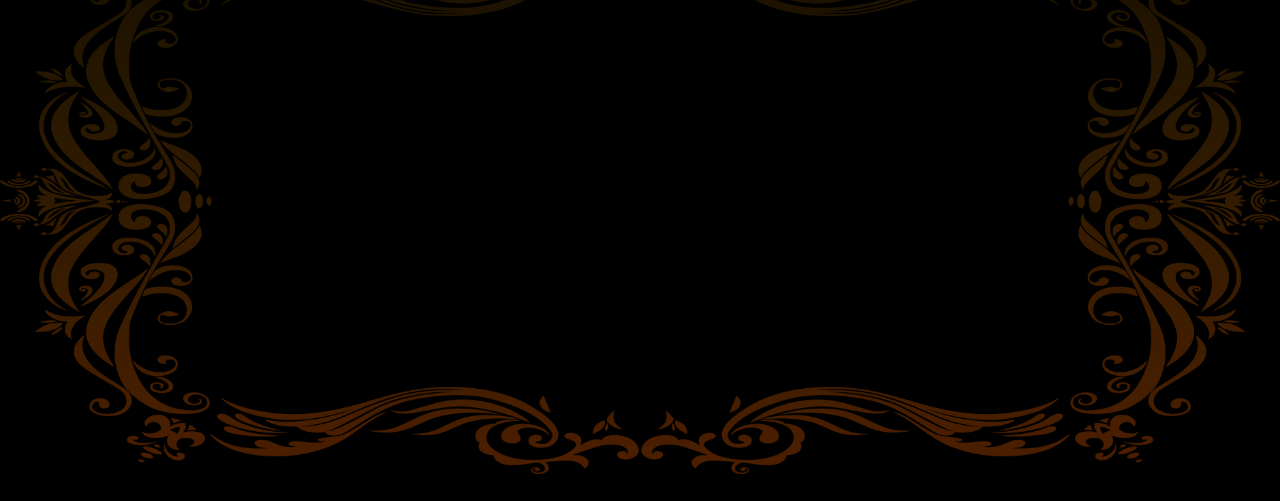
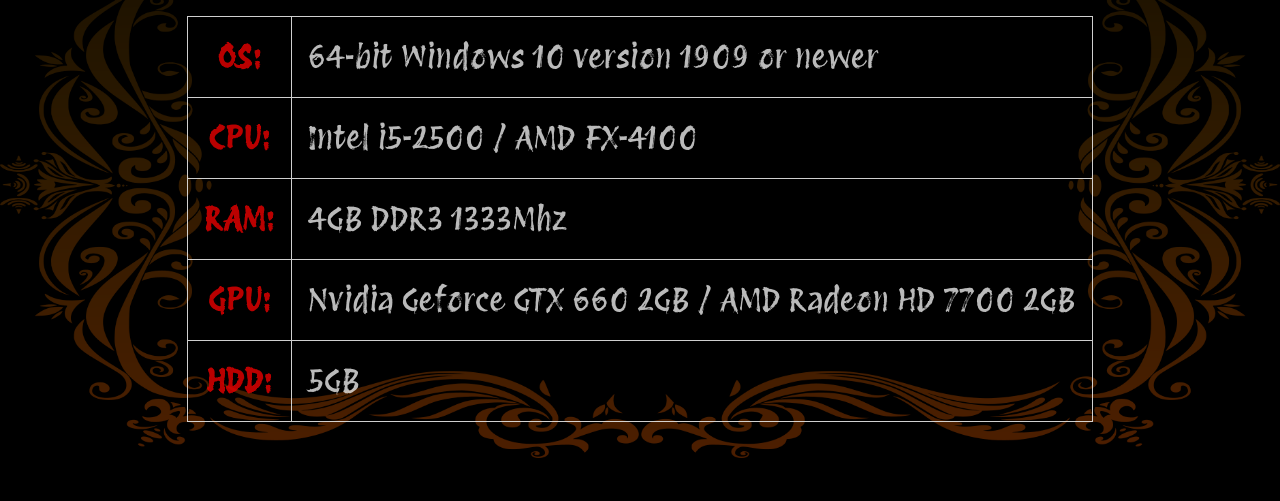
Before and after one commit to Klimperklaus/FinalProject, a website built with Vite: page specs.html in a window 1280 px wide. Shown: the part 330-831 px from the top of the page. Built offline with nearby package versions, Linux system fonts and the light colour scheme; a web font is replaced by a local one.

Commit message:
specs finished

```diff
--- a/getthegame.html
+++ b/getthegame.html
@@ -65,6 +65,6 @@
         </ul>
       </nav>
     </header>
-    <main class="mt-8"></main>
+    <main class="mt-4"></main>
   </body>
 </html>
--- a/impress.html
+++ b/impress.html
@@ -65,6 +65,6 @@
         </ul>
       </nav>
     </header>
-    <main class="mt-8"></main>
+    <main class="mt-4"></main>
   </body>
 </html>
--- a/social.html
+++ b/social.html
@@ -65,6 +65,6 @@
         </ul>
       </nav>
     </header>
-    <main class="mt-8"></main>
+    <main class="mt-4"></main>
   </body>
 </html>
--- a/specs.html
+++ b/specs.html
@@ -65,6 +65,32 @@
         </ul>
       </nav>
     </header>
-    <main class="mt-8"></main>
+    <main class="mt-4 flex flex-col justify-center items-center">
+      <h1 class="underline text-yellow-700 pb-8 text-3xl">
+        Minimum Requirements:
+      </h1>
+      <table>
+        <tr>
+          <th>OS:</th>
+          <td>64-bit Windows 10 version 1909 or newer</td>
+        </tr>
+        <tr>
+          <th>CPU:</th>
+          <td>Intel i5-2500 / AMD FX-4100</td>
+        </tr>
+        <tr>
+          <th>RAM:</th>
+          <td>4GB DDR3 1333Mhz</td>
+        </tr>
+        <tr>
+          <th>GPU:</th>
+          <td>Nvidia Geforce GTX 660 2GB / AMD Radeon HD 7700 2GB</td>
+        </tr>
+        <tr>
+          <th>HDD:</th>
+          <td>5GB</td>
+        </tr>
+      </table>
+    </main>
   </body>
 </html>
--- a/style.css
+++ b/style.css
@@ -61,3 +61,20 @@
   opacity: 0.9;
   font-family: "Protest Revolution", sans-serif;
 }
+
+table,
+th,
+td {
+  border: 1px solid white;
+  font-size: 2rem;
+  padding: 1rem;
+  opacity: 0.9;
+}
+
+th {
+  color: red;
+}
+
+td {
+  color: white;
+}
--- a/team.html
+++ b/team.html
@@ -65,6 +65,6 @@
         </ul>
       </nav>
     </header>
-    <main class="mt-8"></main>
+    <main class="mt-4"></main>
   </body>
 </html>
```
